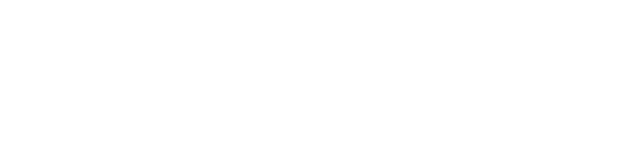
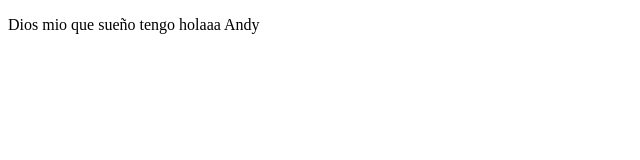
Before and after one commit to jimena123-afk/testeral, a plain HTML site: page index.html in a window 1280 px wide. Shown: the whole page, without its empty margins (0-640 px from the left). Drawn offline with Linux system fonts and the light colour scheme.

Commit message:
Update index

```diff
--- a/index.html
+++ b/index.html
@@ -6,6 +6,8 @@
     <title>Document</title>
 </head>
 <body>
-
+    <p> Dios mio que sueño tengo
+        holaaa Andy
+    </p>
 </body>
 </html>
```
